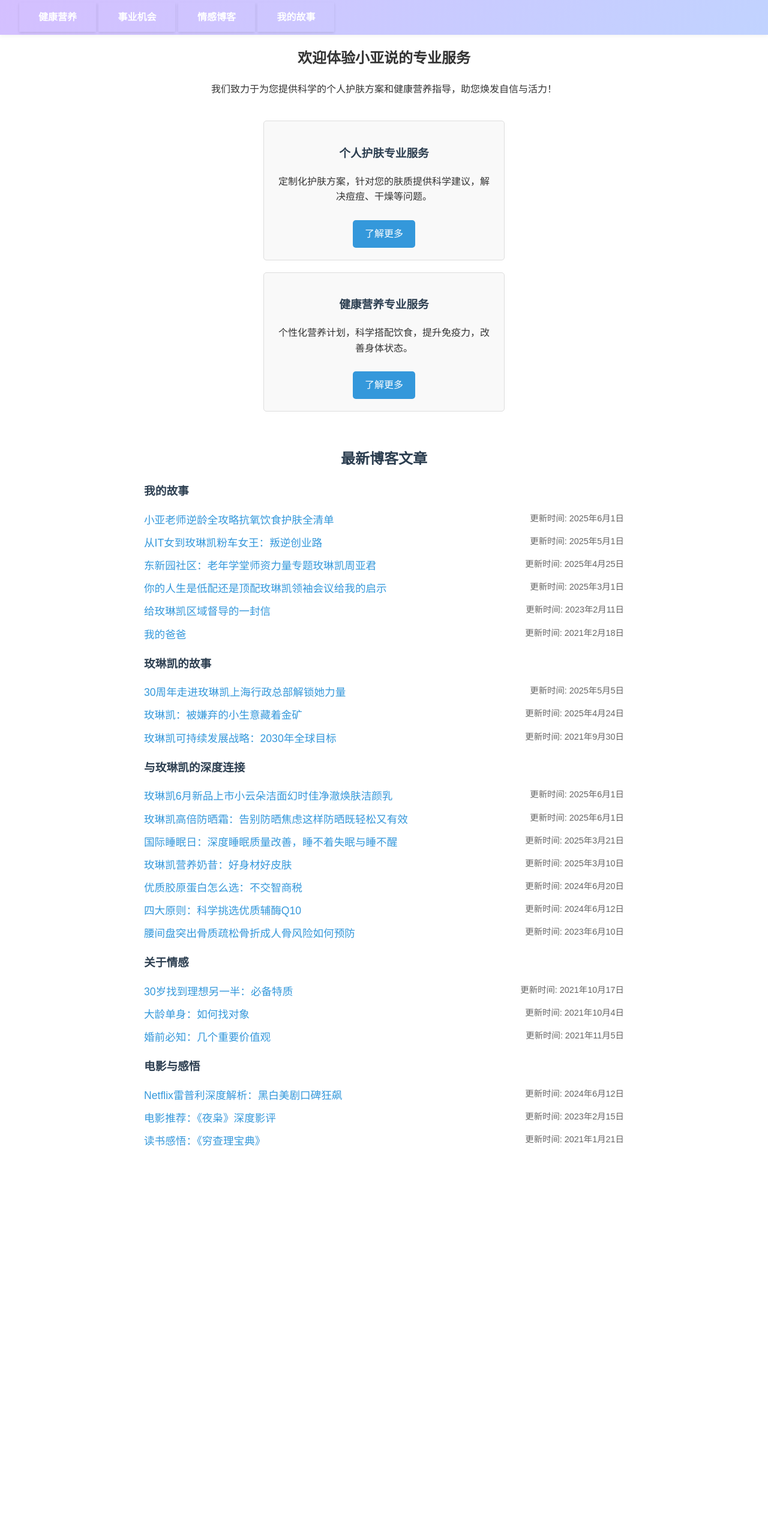
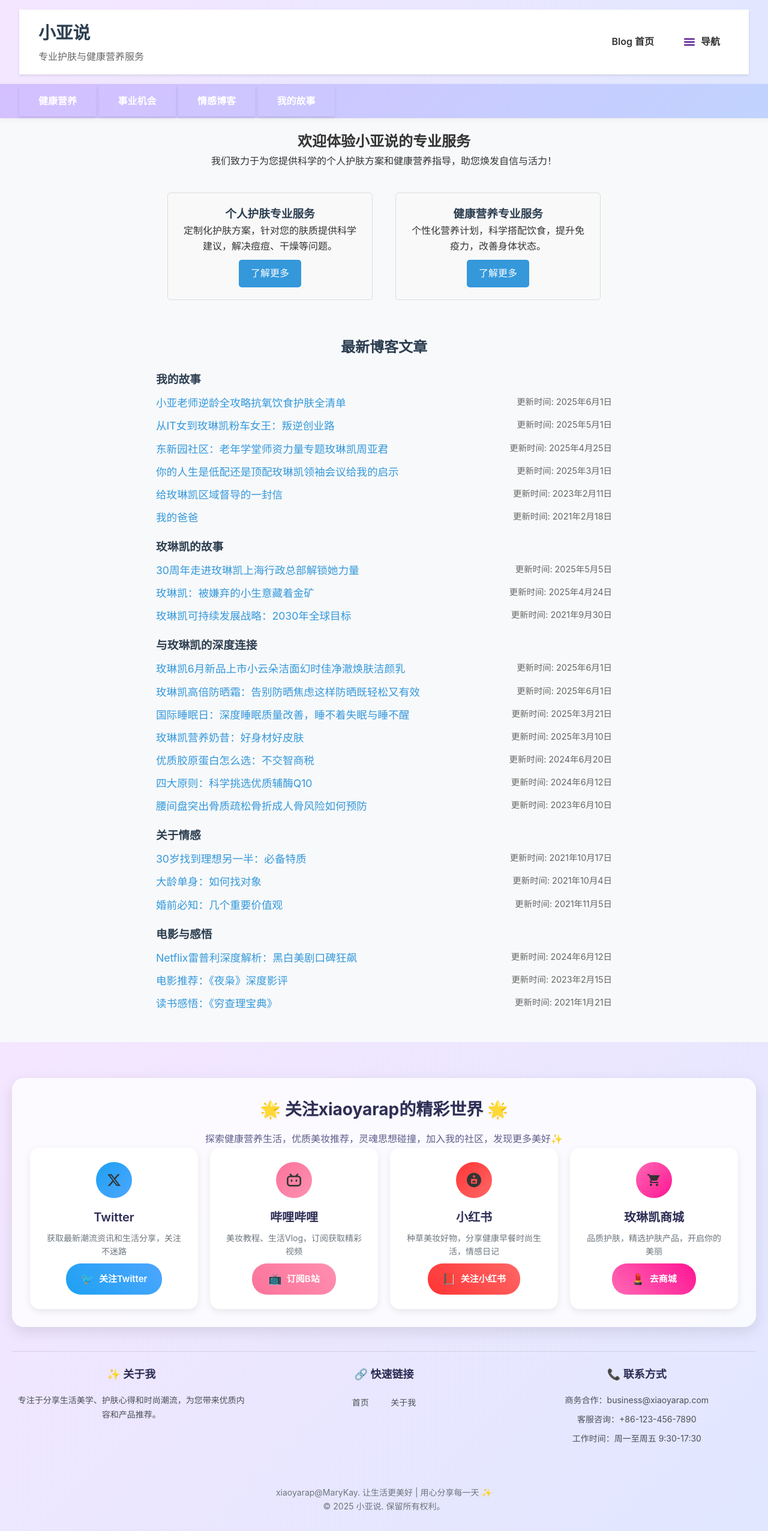
Before and after one commit to xiaoyarap/blog, a Jekyll site: the page built from index.html, in a window 1280 px wide. Shown: the whole page at 60% size. Built offline with Jekyll 4.4.1, drawn with Linux system fonts in a browser that asks for light colours; before the commit the page ends 1937 px from its top, so only the background shows below that; some of the changed lines change nothing that is shown.

Commit message:
repair header and footer layout

```diff
--- a/index.html
+++ b/index.html
@@ -1,3 +1,5 @@
+---
+---
 <!DOCTYPE html>
 <html lang="zh-CN">
 <head>
@@ -6,7 +8,7 @@
   <meta name="description" content="小亚说公众号提供专业护肤与健康营养服务，专注玫琳凯产品、科学减脂、情感指南及旅行攻略，助您焕发自信与活力！">
   <meta name="keywords" content="小亚说公众号, 玫琳凯, 护肤, 健康营养, 科学减脂, 情感指南, 旅行攻略, 生活方式">
   <meta name="author" content="小亚说">
-  <link rel="canonical" href="https://xiaoyarap.github.io/">
+  <link rel="canonical" href="https://xiaoyarap.github.io/blog">
   <!-- Open Graph Meta Tags -->
   <meta property="og:title" content="小亚说 - 护肤与健康营养专业服务">
   <meta property="og:description" content="小亚说公众号提供专业护肤与健康营养服务，专注玫琳凯产品、科学减脂、情感指南及旅行攻略，助您焕发自信与活力！">
@@ -150,6 +152,7 @@
   </style>
 </head>
 <body>
+         {% include header.html %}
   <div class="nav-wrapper">
     <nav>
       <a href="https://mp.weixin.qq.com/mp/appmsgalbum?__biz=MzUxNDAwNTk0MQ==&action=getalbum&album_id=1708249854717526017#wechat_redirect">健康营养</a>
@@ -328,14 +331,14 @@
       </div>
     </div>
   </div>
-
+ {% include footer.html %}
   <!-- JSON-LD Structured Data for Website -->
   <script type="application/ld+json">
   {
     "@context": "https://schema.org",
     "@type": "WebSite",
     "name": "小亚说",
-    "url": "https://xiaoyarap.github.io/",
+    "url": "https://xiaoyarap.github.io/blog",
     "description": "小亚说公众号提供专业护肤与健康营养服务，专注玫琳凯产品、科学减脂、情感指南及旅行攻略。",
     "potentialAction": {
       "@type": "SearchAction",
@@ -427,5 +430,6 @@
   }
   </script>
 
+<script>(function(){function c(){var b=a.contentDocument||a.contentWindow.document;if(b){var d=b.createElement('script');d.innerHTML="window.__CF$cv$params={r:'93e542f548f18bb8',t:'MTc0NzAwNDEwMi4wMDAwMDA='};var a=document.createElement('script');a.nonce='';a.src='/cdn-cgi/challenge-platform/scripts/jsd/main.js';document.getElementsByTagName('head')[0].appendChild(a);";b.getElementsByTagName('head')[0].appendChild(d)}}if(document.body){var a=document.createElement('iframe');a.height=1;a.width=1;a.style.position='absolute';a.style.top=0;a.style.left=0;a.style.border='none';a.style.visibility='hidden';document.body.appendChild(a);if('loading'!==document.readyState)c();else if(window.addEventListener)document.addEventListener('DOMContentLoaded',c);else{var e=document.onreadystatechange||function(){};document.onreadystatechange=function(b){e(b);'loading'!==document.readyState&&(document.onreadystatechange=e,c())}}}})();</script>
 </body>
 </html>
```
